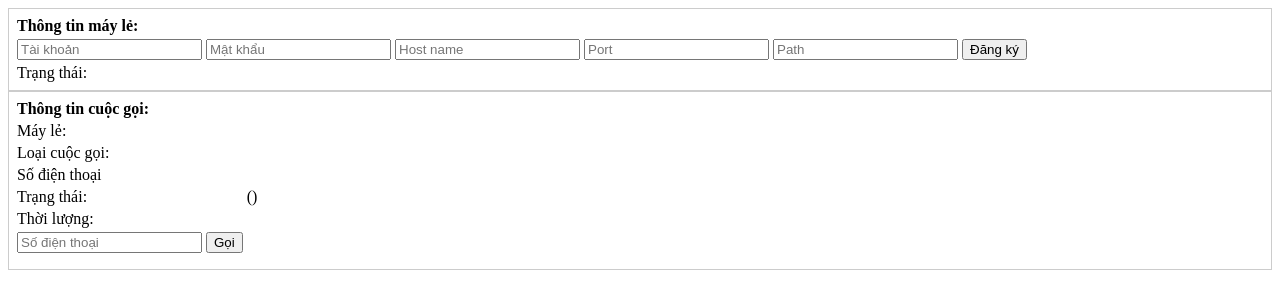
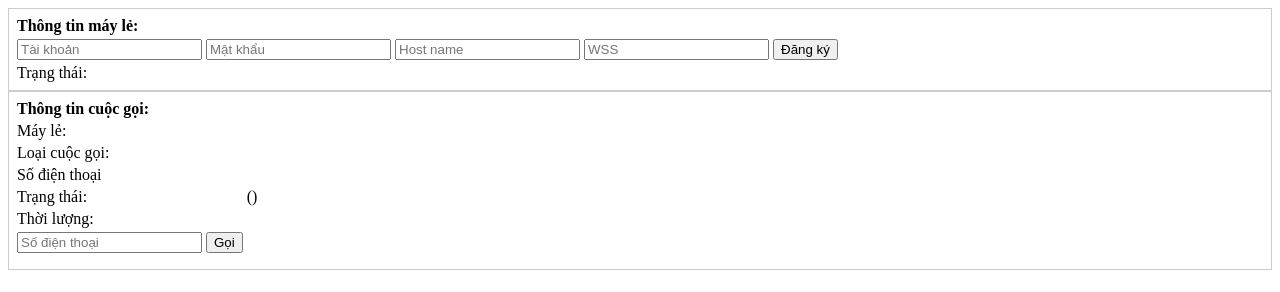
Before and after one commit to cuongle313/webrtc-client, a plain HTML site: page index.html in a window 1280 px wide. Drawn offline with nearby package versions, Linux system fonts and the light colour scheme.

Commit message:
Update index.html

```diff
--- a/index.html
+++ b/index.html
@@ -28,8 +28,7 @@
                         <input id="input-username" type="text" name="username" placeholder="Tài khoản" />
                         <input id="input-password" type="text" name="password" placeholder="Mật khẩu" />
                         <input id="input-hostname" type="text" name="hostname" placeholder="Host name" />
-                        <input id="input-port" type="text" name="port" placeholder="Port" />
-                        <input id="input-path" type="text" name="path" placeholder="Path" />
+                        <input id="input-wss" type="text" name="wss" placeholder="WSS" />
                         <input id="button-register" type="button" value="Đăng ký" onclick="handlePageLoad()" />
                     </td>
                 </tr>
@@ -114,7 +113,7 @@
         </table>
     </div>
     <script src="https://sipjs.com/download/sip-0.15.1.min.js"></script>
-    <script src="/sipjs/ua.js"></script>
+    <script src="./ua.js"></script>
     <!-- <script src="https://voice.cmctelecom.vn/sipjs/ua.js"></script> -->
 </body>
 
```
